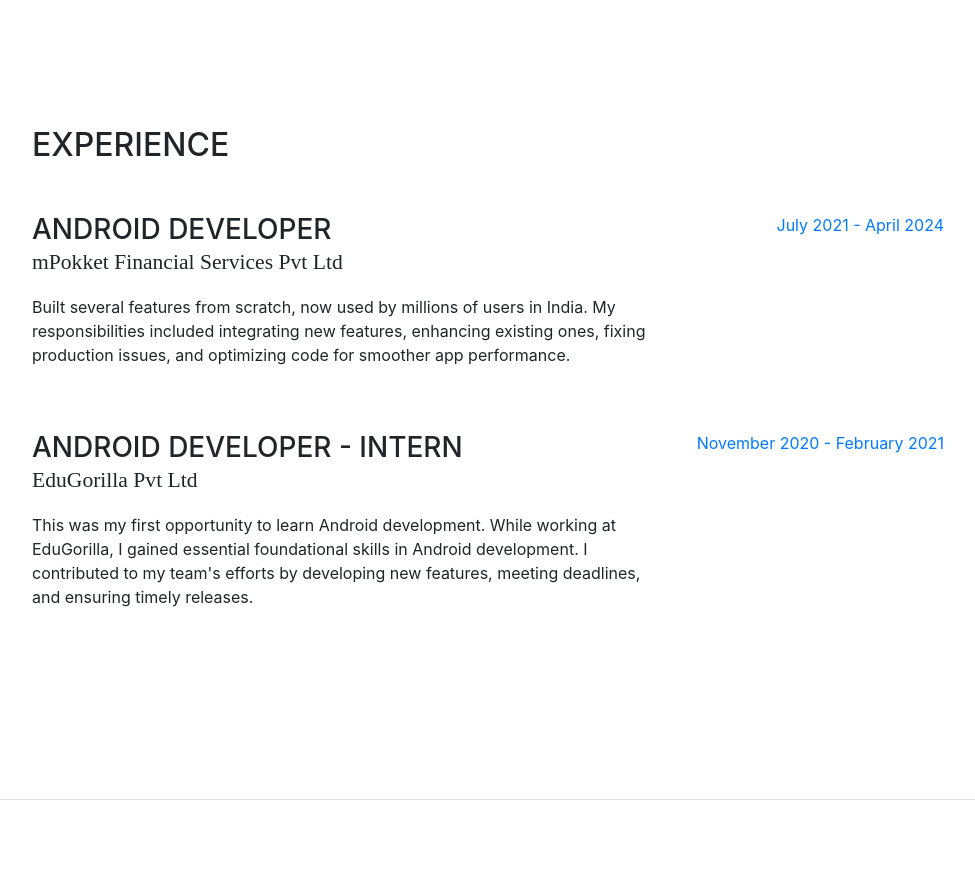
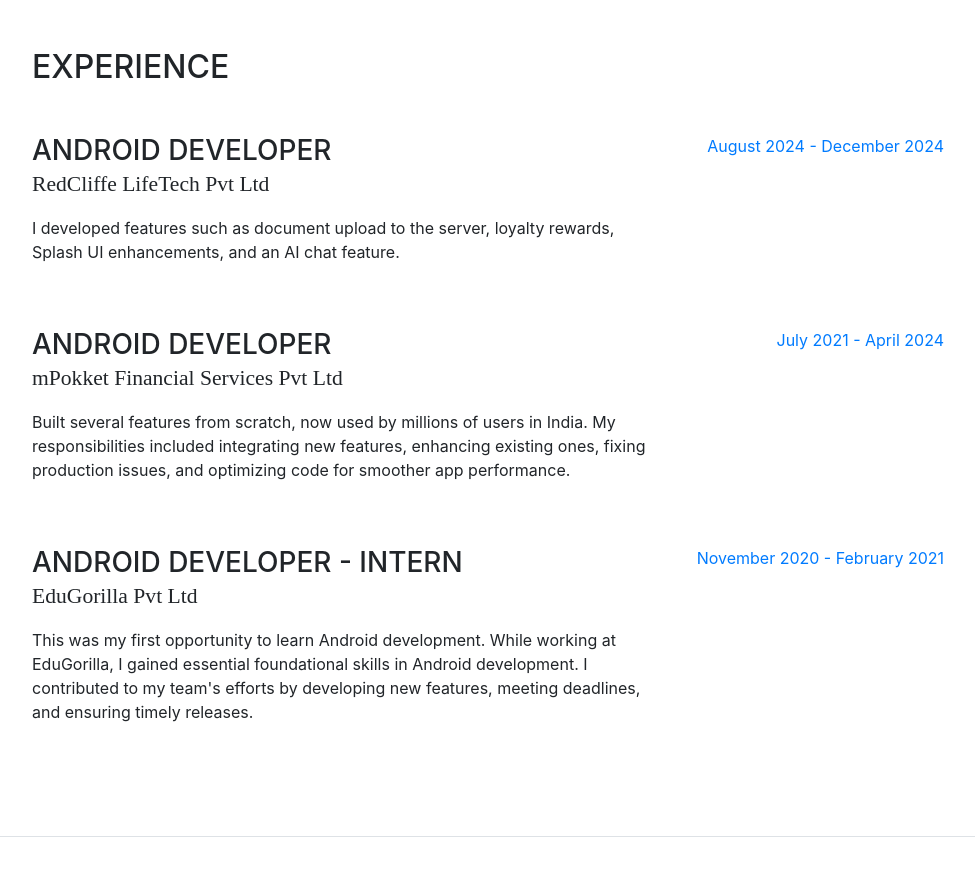
Before and after one commit to sunildev-01/SunilKumar, a website with bundled scripts: page index.html in a window 1280 px wide. Shown: the part 800-1676 px from the top of the page, without its empty margins (288-1263 px from the left). Built offline with nearby package versions, Linux system fonts and the light colour scheme; a web font is replaced by a local one.

Commit message:
experience

```diff
--- a/index.html
+++ b/index.html
@@ -104,6 +104,17 @@
       <section class="resume-section p-3 p-lg-5 d-flex flex-column" id="experience">
         <div class="my-auto">
           <h2 class="mb-5">Experience</h2>
+
+          <div class="resume-item d-flex flex-column flex-md-row mb-5">
+            <div class="resume-content mr-auto">
+              <h3 class="mb-0">Android Developer</h3>
+              <div class="subheading mb-3" style="text-transform: none;">RedCliffe LifeTech Pvt Ltd</div>
+              <p>I developed features such as document upload to the server, loyalty rewards, Splash UI enhancements, and an AI chat feature.</p>
+            </div>
+            <div class="resume-date text-md-right">
+              <span class="text-primary">August 2024 - December 2024</span>
+            </div>
+          </div>
 
           <div class="resume-item d-flex flex-column flex-md-row mb-5">
             <div class="resume-content mr-auto">
```
